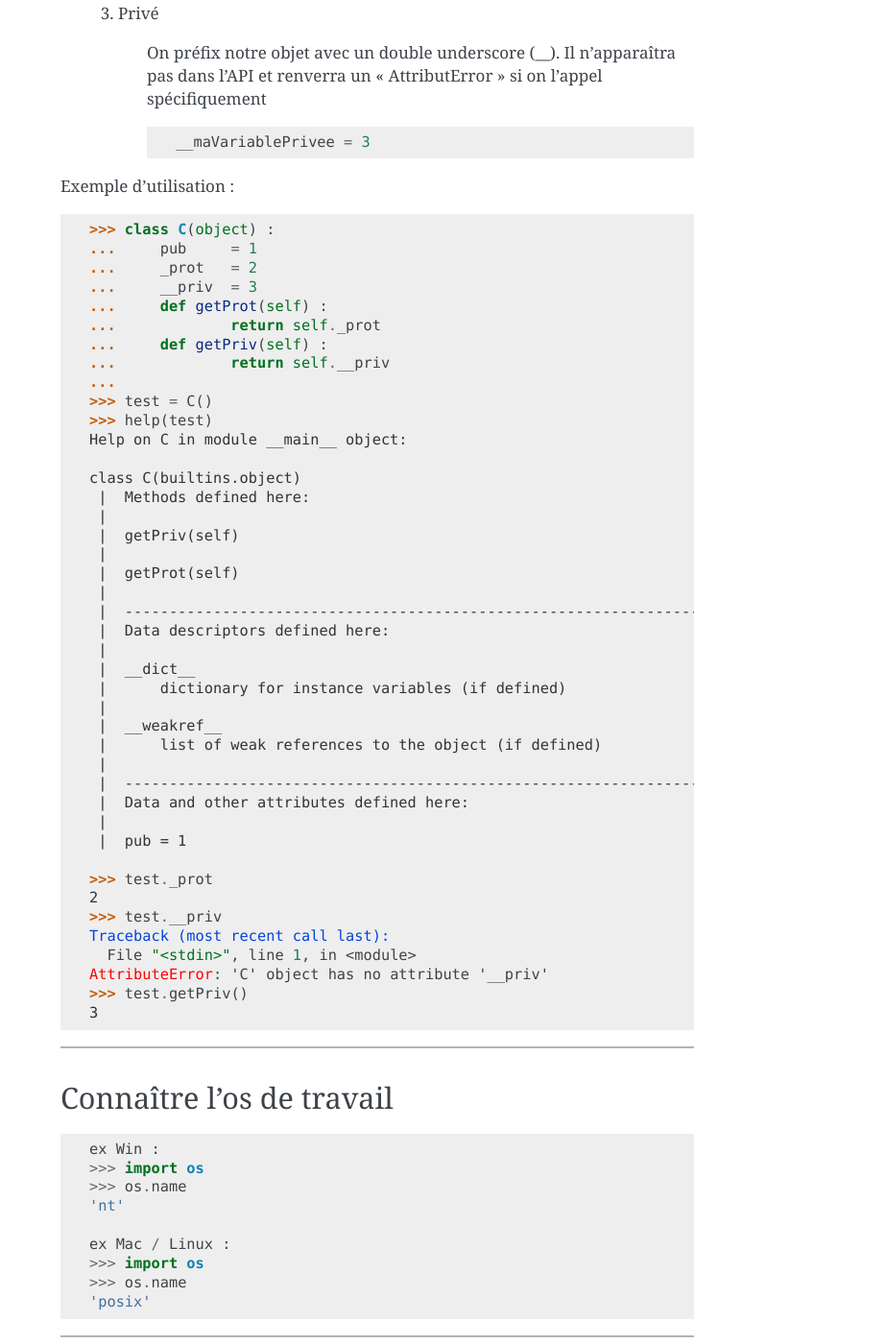
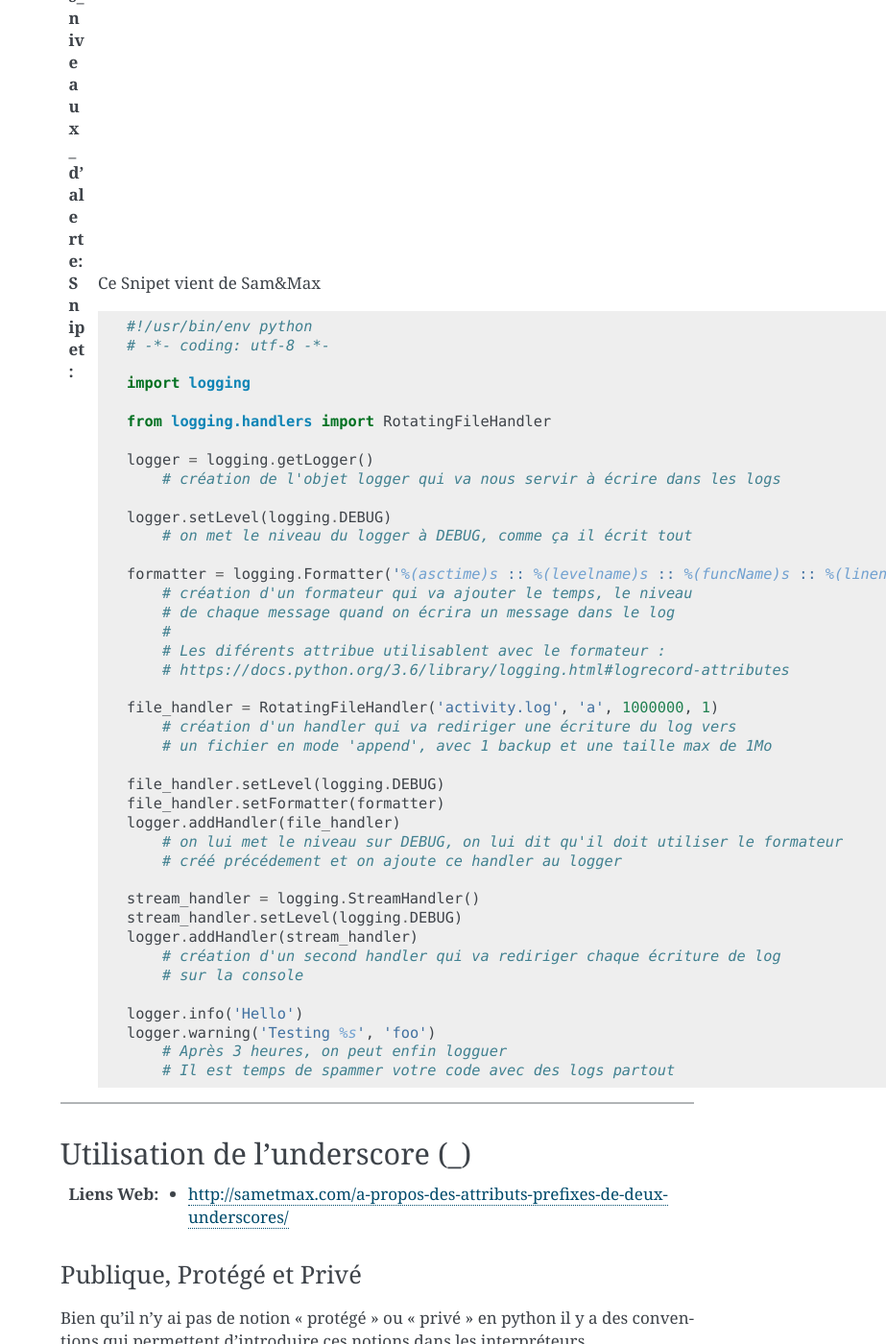
Before and after one commit to poltergeist42/JDM, a Sphinx documentation site: the page built from _1_userDoc/source/Python.rst, in a window 1280 px wide and 1400 px high, scrolled down 15309 px. Shown: the whole window at 96% size, without its empty margins (357-1280 px from the left). Built offline with Sphinx 7.4.7, drawn with Linux system fonts in a browser that asks for light colours; some of the changed text lies outside the part shown.

Commit message:
MAJ Python

```diff
--- a/_1_userDoc/source/Python.rst
+++ b/_1_userDoc/source/Python.rst
@@ -713,14 +713,96 @@
 ===============
 
 :Liens Web:
+            * https://www.digitalocean.com/community/tutorials/how-to-use-logging-in-python-3
+                # une intro en douceur
+
             * http://sametmax.com/ecrire-des-logs-en-python/
-                # L'explication qui vas bien
+                # Une explication et une démonstration impeu fouilli
 
-            * https://docs.python.org/3.4/library/logging.html
+            * https://docs.python.org/3.6/library/logging.html
                 # La doc officielle
+
+            * https://docs.python.org/3.6/howto/logging-cookbook.html#logging-cookbook
+                # Le cookbook (indigest)
+
+            * https://docs.python.org/3.6/howto/logging.html#useful-handlers
+                # Basic Logging Tutorial
 
 :Description:
             Cette Lib permet de faire du log sur des éléments.
+
+    Cette Lib doit être intégrée dans le code (pas de décorateur et pas de "débraillage").
+    Les niveaux d'alertes son à définir soit même. Ils correspondent à un entier allant de
+    10 à 50 par palier de 10.
+
+:Définition_des_niveaux_d'alerte:
+
+    +----------+---------+--------------------+------------------------------------------+
+    | Level    | Numeric | Function           | Used to                                  |
+    |          | Value   |                    |                                          |
+    +==========+=========+====================+==========================================+
+    | Critical |  50     | logging.critical() | Show a serious error, the program may be |
+    |          |         |                    | unable to continue running               |
+    +----------+---------+--------------------+------------------------------------------+
+    | Error    |  40     | logging.error()    | Show a more serious problem              |
+    |          |         |                    |                                          |
+    +----------+---------+--------------------+------------------------------------------+
+    | Warning  |  30     | logging.warning()  | Indicate something unexpected happened,  |
+    |          |         |                    | or could happen                          |
+    +----------+---------+--------------------+------------------------------------------+
+    | Info     |  20     | logging.info()     | Confirm that things are working          |
+    |          |         |                    | as expected                              |
+    +----------+---------+--------------------+------------------------------------------+
+    | Debug    |  10     | logging.debug()    | Diagnose problems,                       |
+    |          |         |                    | show detailed information                |
+    +----------+---------+--------------------+------------------------------------------+
+
+:Snipet:
+
+    Ce Snipet vient de Sam&Max
+
+    ::
+
+        #!/usr/bin/env python
+        # -*- coding: utf-8 -*-
+
+        import logging
+
+        from logging.handlers import RotatingFileHandler
+
+        logger = logging.getLogger()
+            # création de l'objet logger qui va nous servir à écrire dans les logs
+
+        logger.setLevel(logging.DEBUG)
+            # on met le niveau du logger à DEBUG, comme ça il écrit tout
+
+        formatter = logging.Formatter('%(asctime)s :: %(levelname)s :: %(funcName)s :: %(lineno)d :: %(message)s')
+            # création d'un formateur qui va ajouter le temps, le niveau
+            # de chaque message quand on écrira un message dans le log
+            #
+            # Les diférents attribue utilisablent avec le formateur :
+            # https://docs.python.org/3.6/library/logging.html#logrecord-attributes
+
+        file_handler = RotatingFileHandler('activity.log', 'a', 1000000, 1)
+            # création d'un handler qui va rediriger une écriture du log vers
+            # un fichier en mode 'append', avec 1 backup et une taille max de 1Mo
+
+        file_handler.setLevel(logging.DEBUG)
+        file_handler.setFormatter(formatter)
+        logger.addHandler(file_handler)
+            # on lui met le niveau sur DEBUG, on lui dit qu'il doit utiliser le formateur
+            # créé précédement et on ajoute ce handler au logger
+
+        stream_handler = logging.StreamHandler()
+        stream_handler.setLevel(logging.DEBUG)
+        logger.addHandler(stream_handler)
+            # création d'un second handler qui va rediriger chaque écriture de log
+            # sur la console
+
+        logger.info('Hello')
+        logger.warning('Testing %s', 'foo')
+            # Après 3 heures, on peut enfin logguer
+            # Il est temps de spammer votre code avec des logs partout
 
 ------------------------------------------------------------------------------------------
 
```
Also changed, not shown: other parts of _1_userDoc/source/Python.rst (+1 -1 lines).
